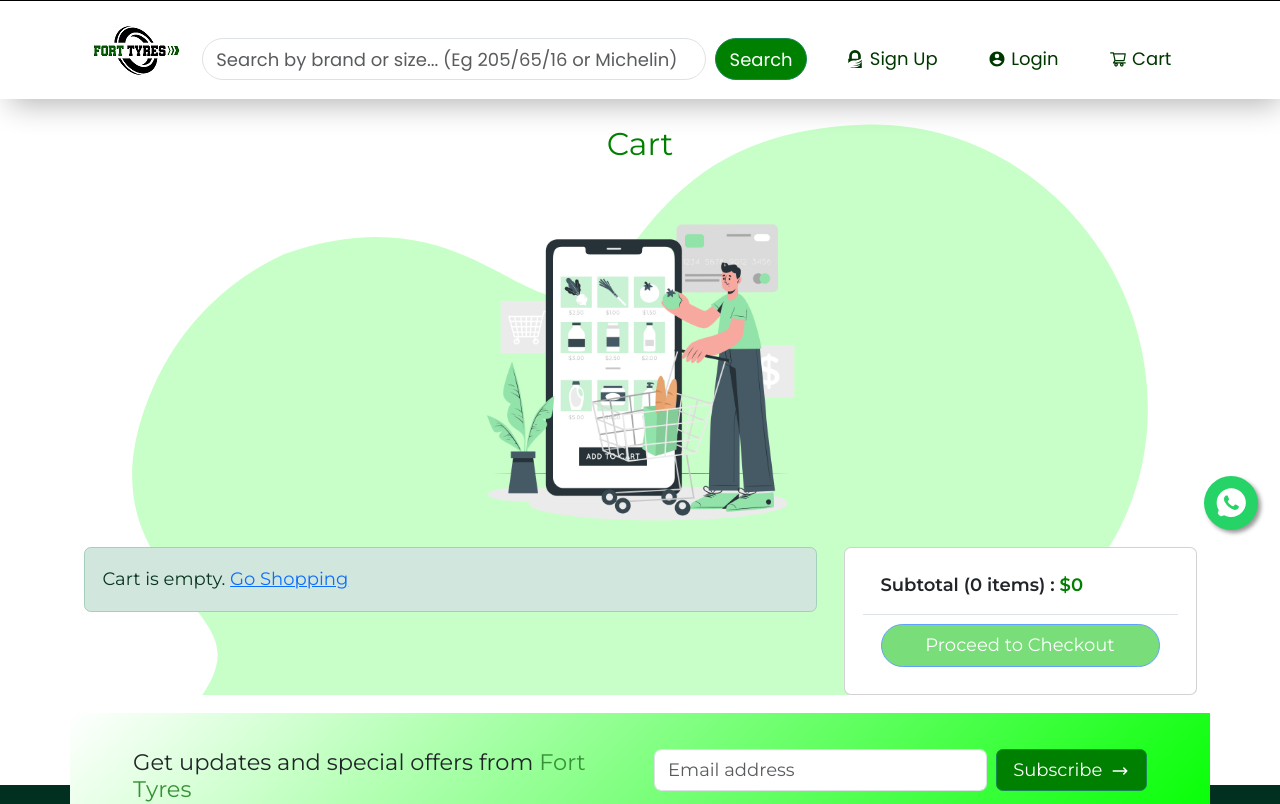
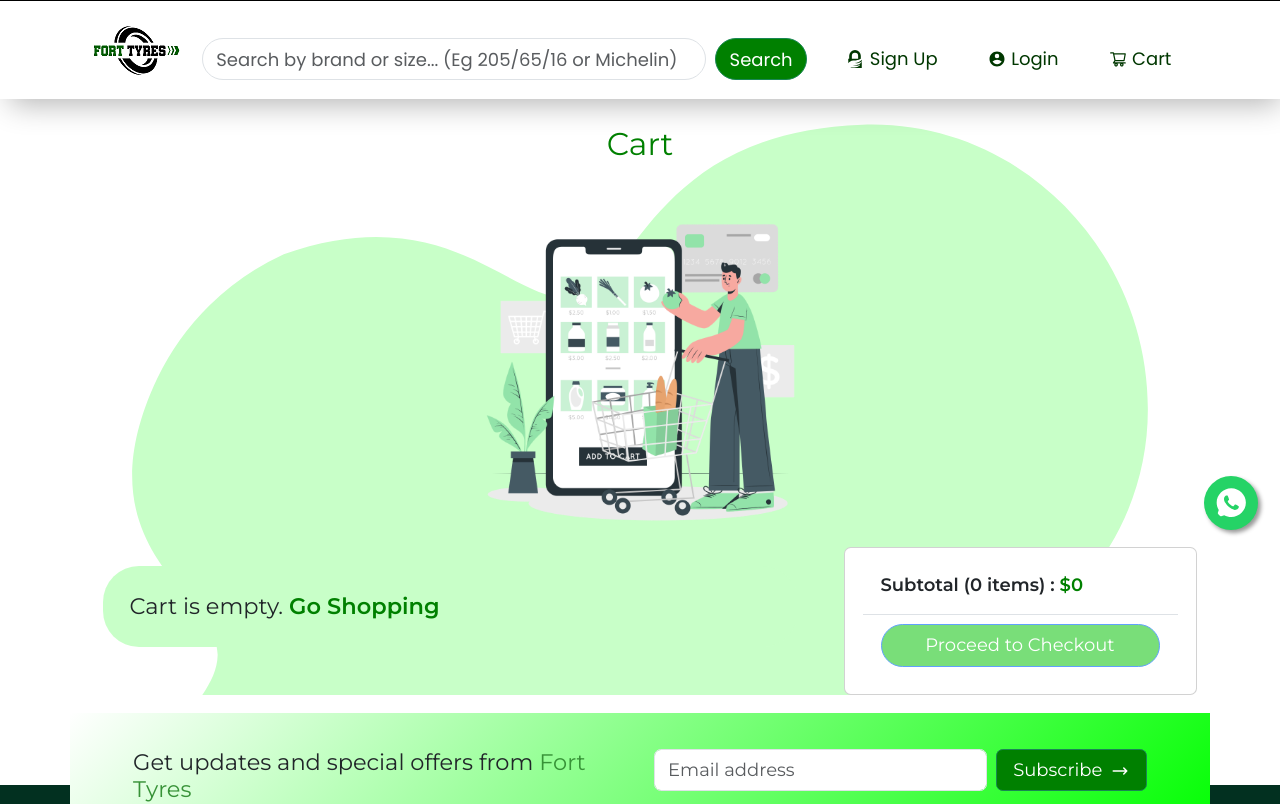
Before and after one commit to Bhbee/FortTyre-Website, a React (Create React App) app in the folder client/: page /cart in a window 1280 px wide. Shown: the top 804 px of the page. Built offline with nearby package versions, Linux system fonts and the light colour scheme.

Commit message:
style: cart redesign

```diff
--- a/client/src/Components/MessageBox/MessageBox.tsx
+++ b/client/src/Components/MessageBox/MessageBox.tsx
@@ -1,15 +1,12 @@
 import Alert from "react-bootstrap/Alert";
+import "./messagebox.css";
 
 export default function MessageBox({
-  variant = "success",
+  variant = "custom-alert",
   children,
 }: {
   variant?: string;
   children: React.ReactNode;
 }) {
-  return (
-    <Alert className="color" variant={variant || "success"}>
-      {children}
-    </Alert>
-  );
+  return <Alert variant="custom-alert" >{children}</Alert>;
 }
--- a/client/src/Components/MessageBox/messagebox.css
+++ b/client/src/Components/MessageBox/messagebox.css
@@ -1,7 +1,3 @@
-.color {
-    background-color: fff;
-}
-
-.change {
+.custom-alert {
     background-color: rgb(50, 205, 50);
 }
--- a/client/src/Components/Pages/Cart/Cart.tsx
+++ b/client/src/Components/Pages/Cart/Cart.tsx
@@ -59,7 +59,25 @@ const Cart: React.FC = () => {
         <Col md={8}>
           {orderItems.length === 0 ? (
             <MessageBox>
-              Cart is empty. <NavLink to="/products">Go Shopping</NavLink>
+              <h5
+                style={{
+                  backgroundColor: "#C8FFC8",
+                  padding: "1.5rem",
+                  borderRadius: "36px",
+                }}
+              >
+                Cart is empty.{" "}
+                <NavLink
+                  to="/products"
+                  style={{
+                    textDecoration: "none",
+                    color: "green",
+                    fontWeight: "bolder",
+                  }}
+                >
+                  Go Shopping
+                </NavLink>
+              </h5>
             </MessageBox>
           ) : (
             <ListGroup>
@@ -125,6 +143,7 @@ const Cart: React.FC = () => {
             </ListGroup>
           )}
         </Col>
+
         <Col md={4}>
           <Card>
             <Card.Body>
--- a/client/src/apiClient.ts
+++ b/client/src/apiClient.ts
@@ -2,7 +2,7 @@ import axios from "axios";
 import { useGetRefreshTokenQuery } from "./Hooks/refreshToken";
 
 const apiClient = axios.create({
-    baseURL:  "https://forttyreapi.onrender.com",
+    baseURL:  "https://forttyres-api.onrender.com",
     headers : {
         "Content-Type": "application/json",
     }
```
